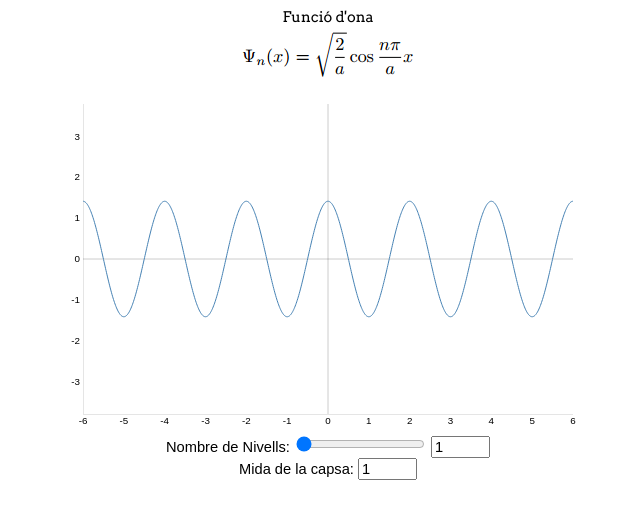
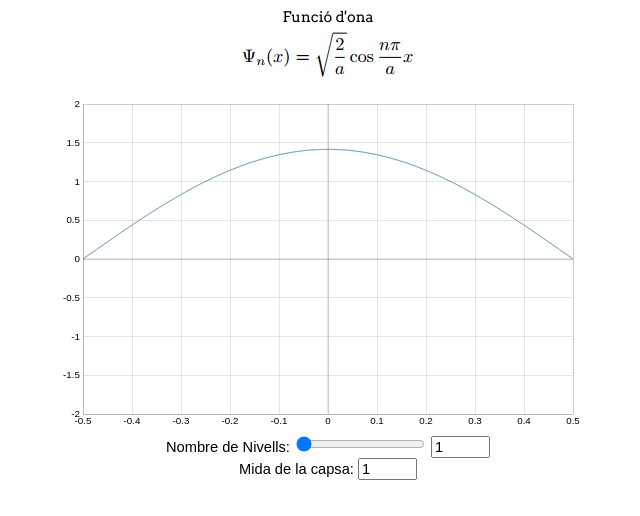
Before and after one commit to jlcdev/FDMPozoInfinito, a plain HTML site: page ProblemA.html in a window 1280 px wide. Shown: the whole page, without its empty margins (312-952 px from the left). Drawn offline with Linux system fonts and the light colour scheme.

Commit message:
X-Axis enclosed between -a/2 and a/2 and zoom disabled

```diff
--- a/ProblemA.html
+++ b/ProblemA.html
@@ -58,6 +58,10 @@
         let n = sliderBoxElement.value
         functionPlot({
           target: '#plot',
+          xAxis: {domain: [-a/2, a/2]},
+          yAxis: {domain: [-2, 2]},
+          disableZoom: true,
+          grid: true,
           data:[{
             fn: "sqrt(2 / " + a + ") * cos((" + n + "pi) * x / " + a + ")",
             sampler: 'builtIn',
```
